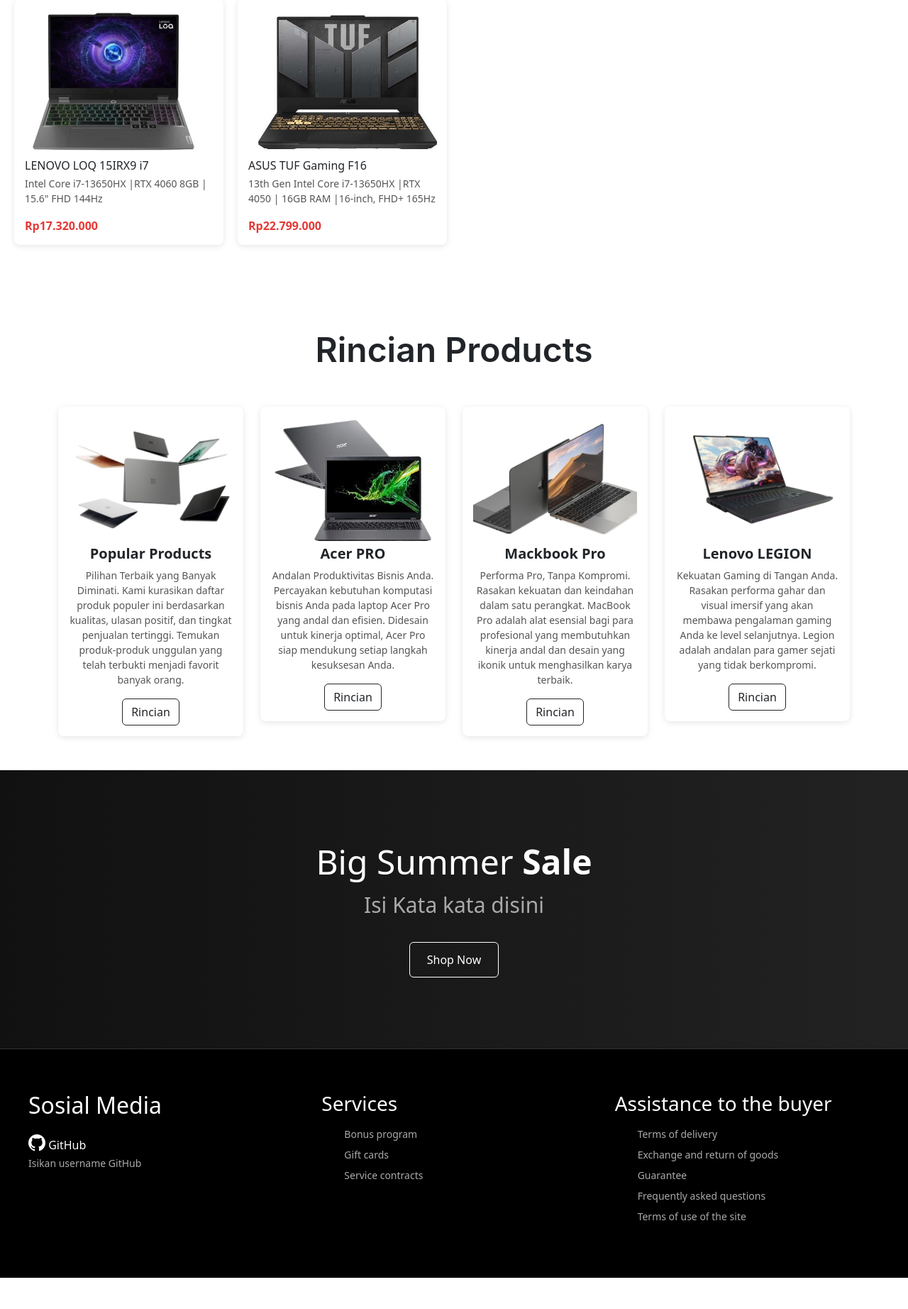
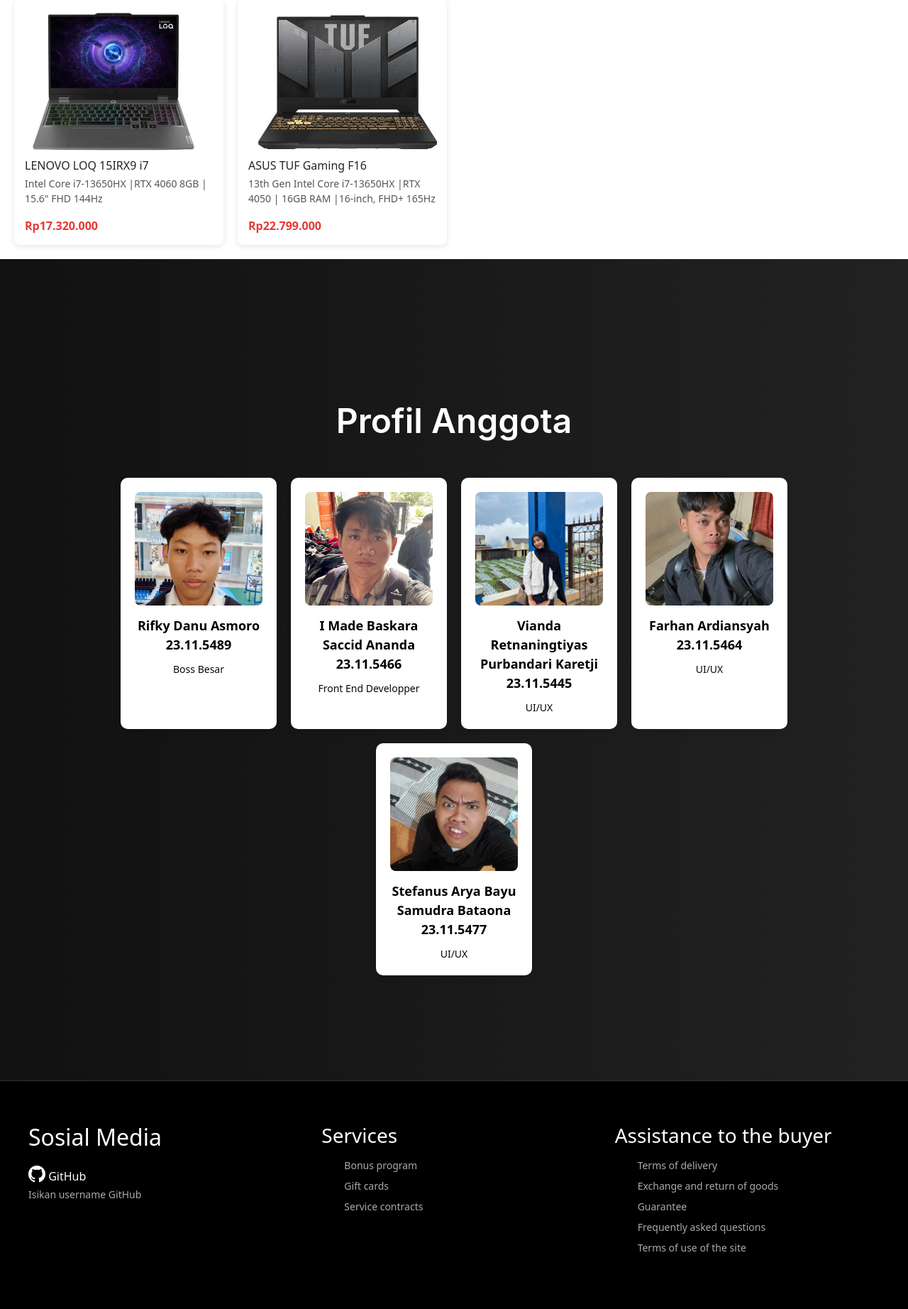
Before and after one commit to ddaannuu/Project-Website-Laptop, a PHP site: page / in a window 1280 px wide. Shown: the part 3752-5596 px from the top of the page at 71% size. Before the commit the page ends 5552 px from the top, so only its background shows below. Run offline with PHP 8.4, Linux system fonts and the light colour scheme; some libraries are stand-ins or nearby versions.

Commit message:
Penambahan Tampilan Profil Anggota

```diff
--- a/css/styles.css
+++ b/css/styles.css
@@ -582,14 +582,6 @@
   color: white;
 }
 
-.footer-section p,
-.footer-section li {
-  color: #aaa;
-  font-size: 14px;
-  margin-bottom: 8px;
-  list-style: none;
-}
-
 .socials i:hover {
   color: #fff;
 }
@@ -665,3 +657,77 @@
   align-items: center;     /* vertical center */
   height: 20vh;
 }
+
+/* Profil */
+
+.border{
+  box-sizing: border-box;
+}
+
+.footer-section p,
+.footer-section li {
+  color: #aaa;
+  font-size: 14px;
+  margin-bottom: 8px;
+  list-style: none;
+}
+
+h2 {
+  font-size: 28px;
+  margin-bottom: 20px;
+}
+
+.profile-container {
+  display: flex;
+  flex-wrap: wrap;
+  justify-content: center;
+  gap: 20px;
+}
+
+.profile-card {
+  background-color: white;
+  border-radius: 10px;
+  box-shadow: 0 4px 10px rgba(0, 0, 0, 0.1);
+  width: 220px;
+  padding: 20px;
+  text-align: center;
+  transition: transform 0.3s;
+}
+
+.profile-card:hover {
+  transform: translateY(-5px);
+}
+
+.profile-img {
+  width: 100%;
+  height: 160px;
+  object-fit: cover;
+  border-radius: 8px;
+}
+
+.profile-name {
+  color:#000;
+  font-weight: bold;
+  font-size: 18px;
+  margin: 15px 0 10px;
+}
+
+.profile-desc {
+  font-size: 14px;
+  color: #090909;
+}
+
+/* Responsif Layout */
+@media (max-width: 992px) {
+  .profile-card {
+    width: 45%;
+  }
+}
+
+@media (max-width: 600px) {
+  .profile-card {
+    width: 100%;
+  }
+}
+
+     /* Akhir profil */
--- a/index.html
+++ b/index.html
@@ -874,60 +874,48 @@
       </div>
     </div>
 
+    <!-- Profil -->
+    <section class="hero">
     <div class="container py-5">
       <div class="header-center">
-        <h2 class="reveal">Rincian Products</h2>
+        <h2 class="reveal">Profil Anggota</h2>
       </div>
       <div class="row g-4">
+    <div class="profile-container">
+      <div class="profile-card">
+        <img src="Assets\Images\Danu.jpg" alt="Danu" class="profile-img">
+        <div class="profile-name">Rifky Danu Asmoro 23.11.5489</div>
+        <div class="profile-desc">Boss Besar</div>
+      </div>
 
-        <div class="col-md-3">
-          <div class="product-card-1 text-center">
-            <img src="Assets\Images\Popular Product.png" alt="Popular Product">
-            <h5 class="fw-bold">Popular Products</h5>
-            <p>Pilihan Terbaik yang Banyak Diminati. Kami kurasikan daftar produk populer ini berdasarkan kualitas, ulasan positif, dan tingkat penjualan tertinggi. Temukan produk-produk unggulan yang telah terbukti menjadi favorit banyak orang.</p>
-            <a href="#" class="btn btn-outline-dark">Rincian</a>
-          </div>
-        </div>
+      <div class="profile-card">
+        <img src="Assets\Images\Baskara.jpg" alt="Baskara" class="profile-img">
+        <div class="profile-name">I Made Baskara Saccid Ananda 23.11.5466 </div>
+        <div class="profile-desc">Front End Developper</div>
+      </div>
 
-        <div class="col-md-3">
-          <div class="product-card-1 text-center">
-            <img src="Assets\Images\Acer Pro.png" alt="Acer Pro">
-            <h5 class="fw-bold">Acer PRO</h5>
-            <p>Andalan Produktivitas Bisnis Anda. Percayakan kebutuhan komputasi bisnis Anda pada laptop Acer Pro yang andal dan efisien. Didesain untuk kinerja optimal, Acer Pro siap mendukung setiap langkah kesuksesan Anda.</p>
-            <a href="#" class="btn btn-outline-dark">Rincian</a>
-          </div>
-        </div>
+      <div class="profile-card">
+        <img src="Assets\Images\Vianda.jpg" alt="Vianda" class="profile-img">
+        <div class="profile-name">Vianda Retnaningtiyas Purbandari Karetji 23.11.5445</div>
+        <div class="profile-desc">UI/UX</div>
+      </div>
 
-        <div class="col-md-3">
-          <div class="product-card-1 text-center">
-            <img src="Assets\Images\Mackbook Pro.png" alt="Mackbook Pro">
-            <h5 class="fw-bold">Mackbook Pro</h5>
-            <p>Performa Pro, Tanpa Kompromi. Rasakan kekuatan dan keindahan dalam satu perangkat. MacBook Pro adalah alat esensial bagi para profesional yang membutuhkan kinerja andal dan desain yang ikonik untuk menghasilkan karya terbaik.</p>
-            <a href="#" class="btn btn-outline-dark">Rincian</a>
-          </div>
-        </div>
+      <div class="profile-card">
+        <img src="Assets\Images\Farhan.jpg" alt="Farhan" class="profile-img">
+        <div class="profile-name">Farhan Ardiansyah 23.11.5464</div>
+        <div class="profile-desc">UI/UX</div>
+      </div>
 
-        <div class="col-md-3">
-          <div class="product-card-1 text-center">
-            <img src="Assets\Images\Lenovo LEGION.png" alt="Lenovo LEGION">
-            <h5 class="fw-bold">Lenovo LEGION</h5>
-            <p>Kekuatan Gaming di Tangan Anda. Rasakan performa gahar dan visual imersif yang akan membawa pengalaman gaming Anda ke level selanjutnya. Legion adalah andalan para gamer sejati yang tidak berkompromi.</p>
-            <a href="#" class="btn btn-outline-dark">Rincian</a>
-          </div>
-        </div>
-        </div>
-
+      <div class="profile-card">
+        <img src="Assets\Images\Aryo.jpg" alt="Aryo" class="profile-img">
+        <div class="profile-name">Stefanus Arya Bayu Samudra Bataona 23.11.5477</div>
+        <div class="profile-desc">UI/UX</div>
       </div>
     </div>
+      </div>
+    </div>
+    </section>
 
-    <!-- Footer -->
-    <section class="hero">
-      <div class="hero-content">
-        <h1>Big Summer <span>Sale</span></h1>
-        <p>Isi Kata kata disini</p>
-        <button>Shop Now</button>
-      </div>
-    </section>
 
     <footer>
       <div class="footer-container" id="contact">
```
Also changed, not shown: Assets/Images/Aryo.jpg (added), Assets/Images/Baskara.jpg (added), Assets/Images/Danu.jpg (added), Assets/Images/Farhan.jpg (added), Assets/Images/Vianda.jpg (added).
